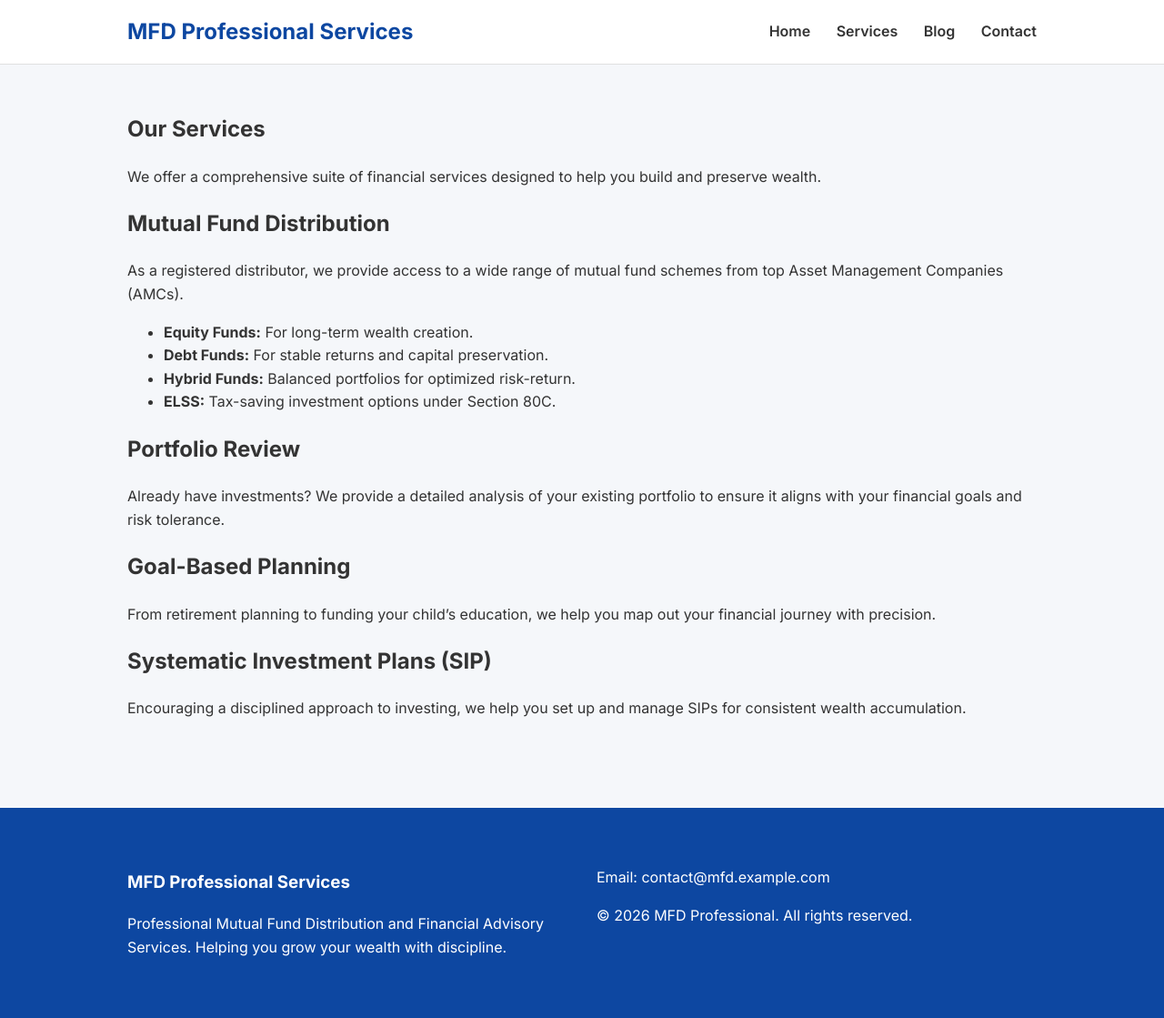
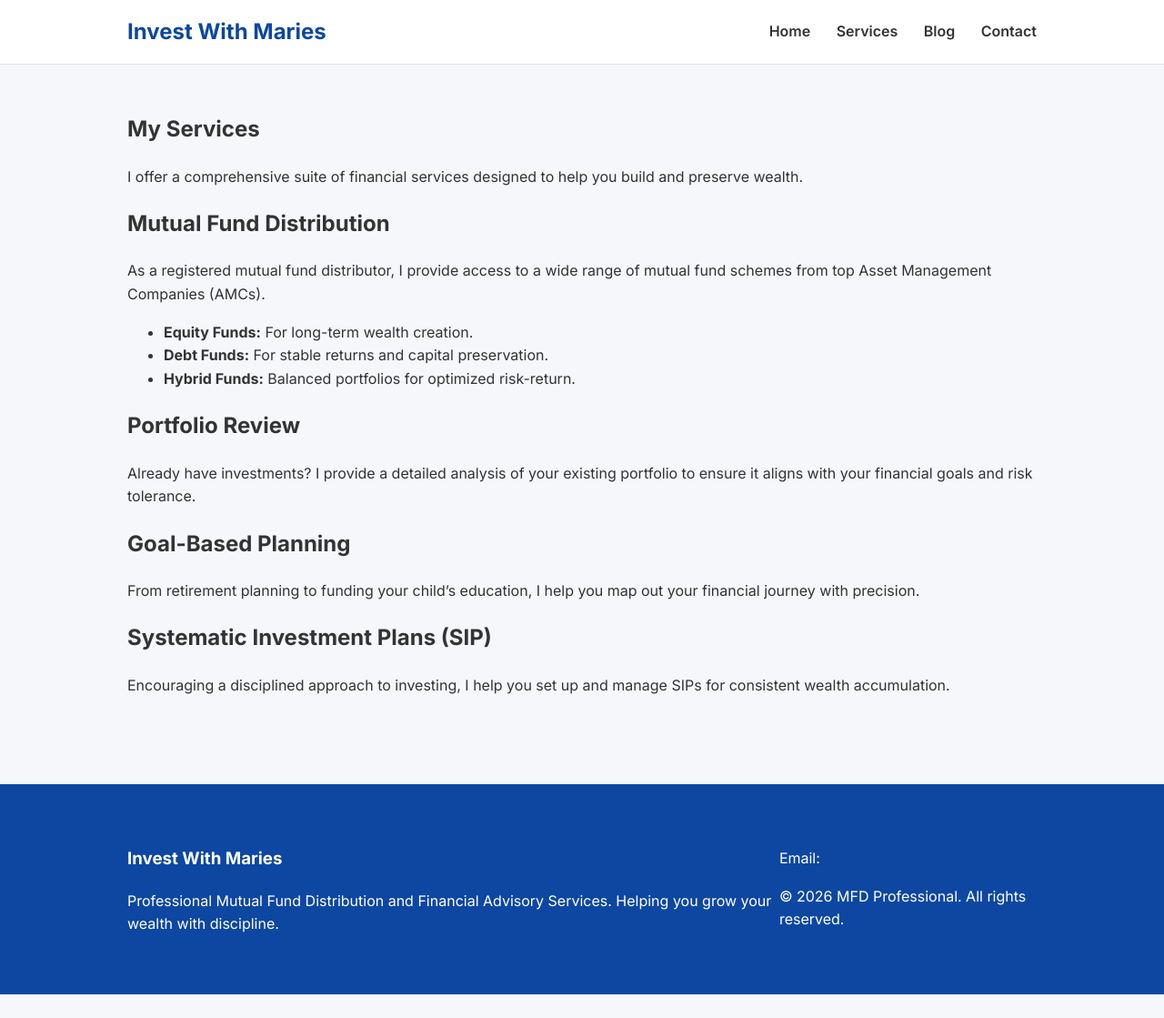
Before and after one commit to rmaries/InvestWithMaries, a Jekyll site: the page built from services.md, in a window 1280 px wide. Shown: the whole page at 91% size. Built offline with Jekyll 4.4.1, drawn with Linux system fonts in a browser that asks for light colours; after the commit the page ends 1093 px from its top, so only the background shows below that.

Commit message:
Add investment disclaimer to footer and update styles

```diff
--- a/_config.yml
+++ b/_config.yml
@@ -1,11 +1,10 @@
-title: MFD Professional Services
-email: contact@mfd.example.com
+title: Invest With Maries
+email:
 description: >-
   Professional Mutual Fund Distribution and Financial Advisory Services.
   Helping you grow your wealth with discipline.
 baseurl: "/InvestWithMaries" # the subpath of your site, e.g. /blog
 url: "https://rmaries.github.io" # the base hostname & protocol for your site
-twitter_username: mfd_advisor
 github_username: rmaries
 
 # Build settings
--- a/assets/css/main.css
+++ b/assets/css/main.css
@@ -69,10 +69,20 @@ body {
 .footer-container {
     max-width: 1000px;
     margin: 0 auto;
-    display: grid;
-    grid-template-columns: 1fr 1fr;
-    gap: 2rem;
+    display: flex;
+    justify-content: space-between;
+    align-items: center;
     padding: 0 1rem;
+}
+
+.footer-disclaimer {
+    margin-top: 2rem;
+    padding-top: 2rem;
+    border-top: 1px solid rgba(255, 255, 255, 0.1);
+    font-size: 0.8rem;
+    line-height: 1.4;
+    opacity: 0.8;
+    text-align: justify;
 }
 
 /* Responsive */
--- a/services.md
+++ b/services.md
@@ -1,23 +1,22 @@
 ---
 layout: page
-title: Our Services
+title: My Services
 permalink: /services/
 ---
 
-We offer a comprehensive suite of financial services designed to help you build and preserve wealth.
+I offer a comprehensive suite of financial services designed to help you build and preserve wealth.
 
 ## Mutual Fund Distribution
-As a registered distributor, we provide access to a wide range of mutual fund schemes from top Asset Management Companies (AMCs).
+As a registered mutual fund distributor, I provide access to a wide range of mutual fund schemes from top Asset Management Companies (AMCs).
 - **Equity Funds:** For long-term wealth creation.
 - **Debt Funds:** For stable returns and capital preservation.
 - **Hybrid Funds:** Balanced portfolios for optimized risk-return.
-- **ELSS:** Tax-saving investment options under Section 80C.
 
 ## Portfolio Review
-Already have investments? We provide a detailed analysis of your existing portfolio to ensure it aligns with your financial goals and risk tolerance.
+Already have investments? I provide a detailed analysis of your existing portfolio to ensure it aligns with your financial goals and risk tolerance.
 
 ## Goal-Based Planning
-From retirement planning to funding your child's education, we help you map out your financial journey with precision.
+From retirement planning to funding your child's education, I help you map out your financial journey with precision.
 
 ## Systematic Investment Plans (SIP)
-Encouraging a disciplined approach to investing, we help you set up and manage SIPs for consistent wealth accumulation.
+Encouraging a disciplined approach to investing, I help you set up and manage SIPs for consistent wealth accumulation.
```
Also changed, not shown: contact.md (+2 -6 lines), index.md (+2 -2 lines).
